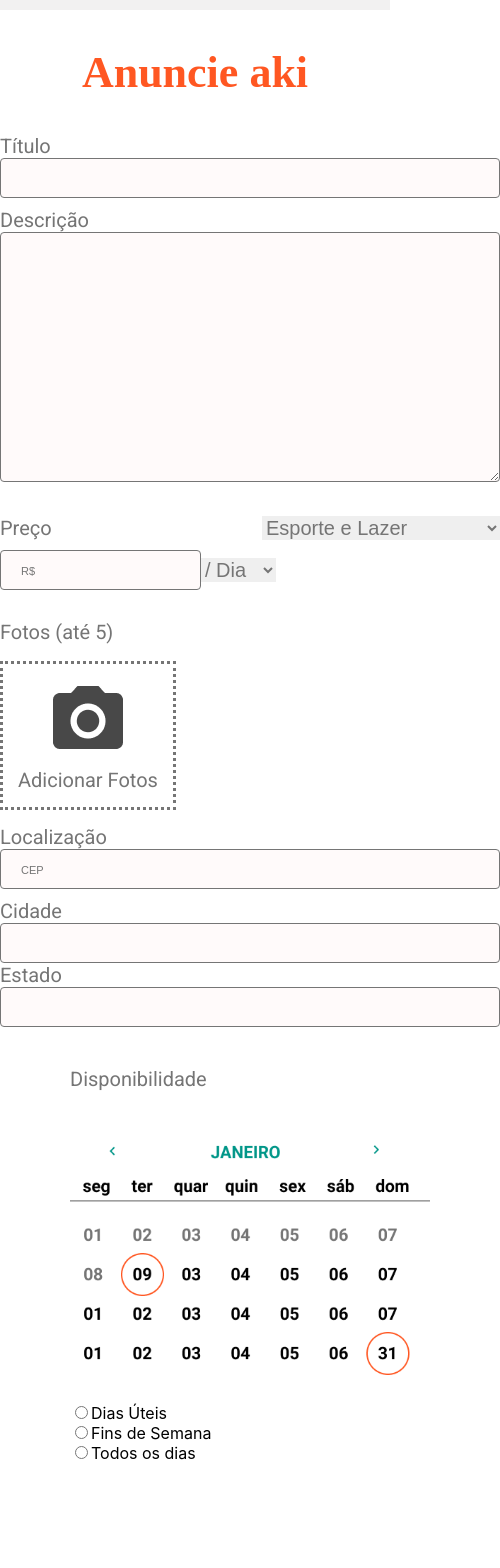
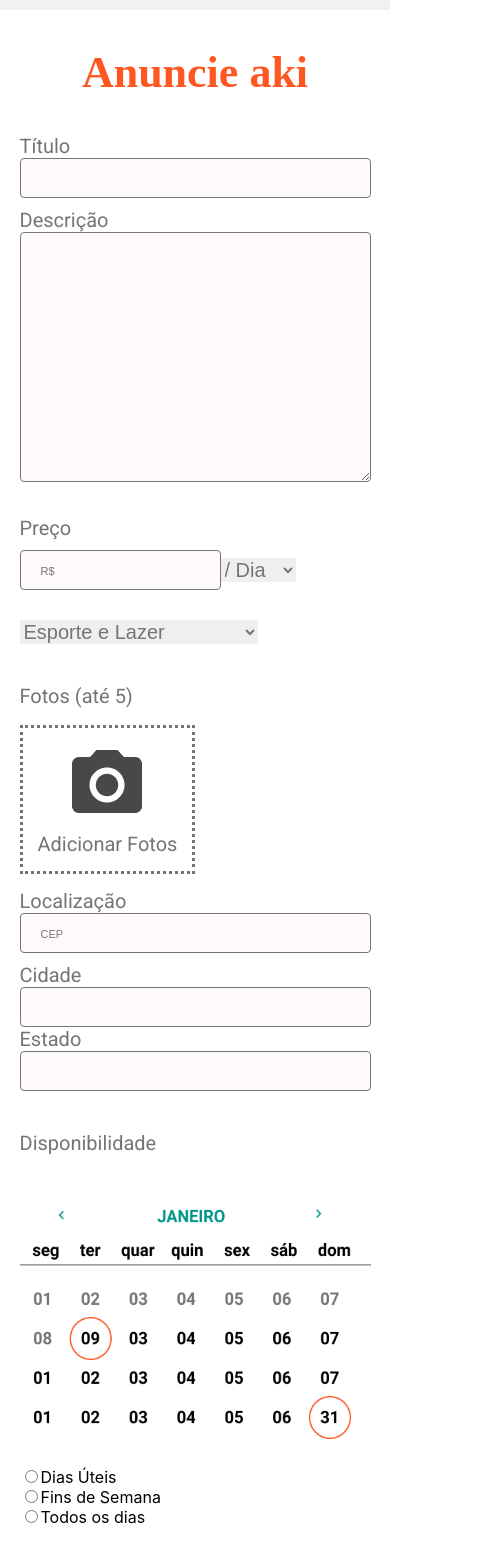
Before and after one commit to JuliaMendes/alugaki-react, a React (Create React App) app: page /cadastro-produtos in a window 390 px wide. Shown: the part 240-1808 px from the top of the page, 500 px wide, since content can reach past the window. Built offline with nearby package versions, Linux system fonts and the light colour scheme; no server answers; a web font is replaced by a local one.

Commit message:
Alteracao responsividade cadastro produto

```diff
--- a/src/pages/cadastroProduto/cadastroProduto.css
+++ b/src/pages/cadastroProduto/cadastroProduto.css
@@ -199,6 +199,13 @@
        text-align: center;
        margin-left: 0;
    }
+   .cadastroProduto form{
+      max-width: 100vw;
+   }
+   .cadastroProduto input,
+   .cadastroProduto textarea{
+      max-width: 90vw;
+   }
 
 }
 @media (max-width: 669px){
@@ -208,6 +215,16 @@
        align-items: center;
        justify-content: center;
    }
+   .cadastroProduto .preco-cat{
+      display: flex;
+      flex-direction: column;
+      gap: 20px;
+   }
+   .cadastroProduto form .dir,
+   .cadastroProduto form .dir img{
+      max-width: 90vw;
+      max-heigth: 65vw;
+   }
 }
 @media (max-width: 518px){
    .cadastroProduto .logo-e-barra .barra input{
```
